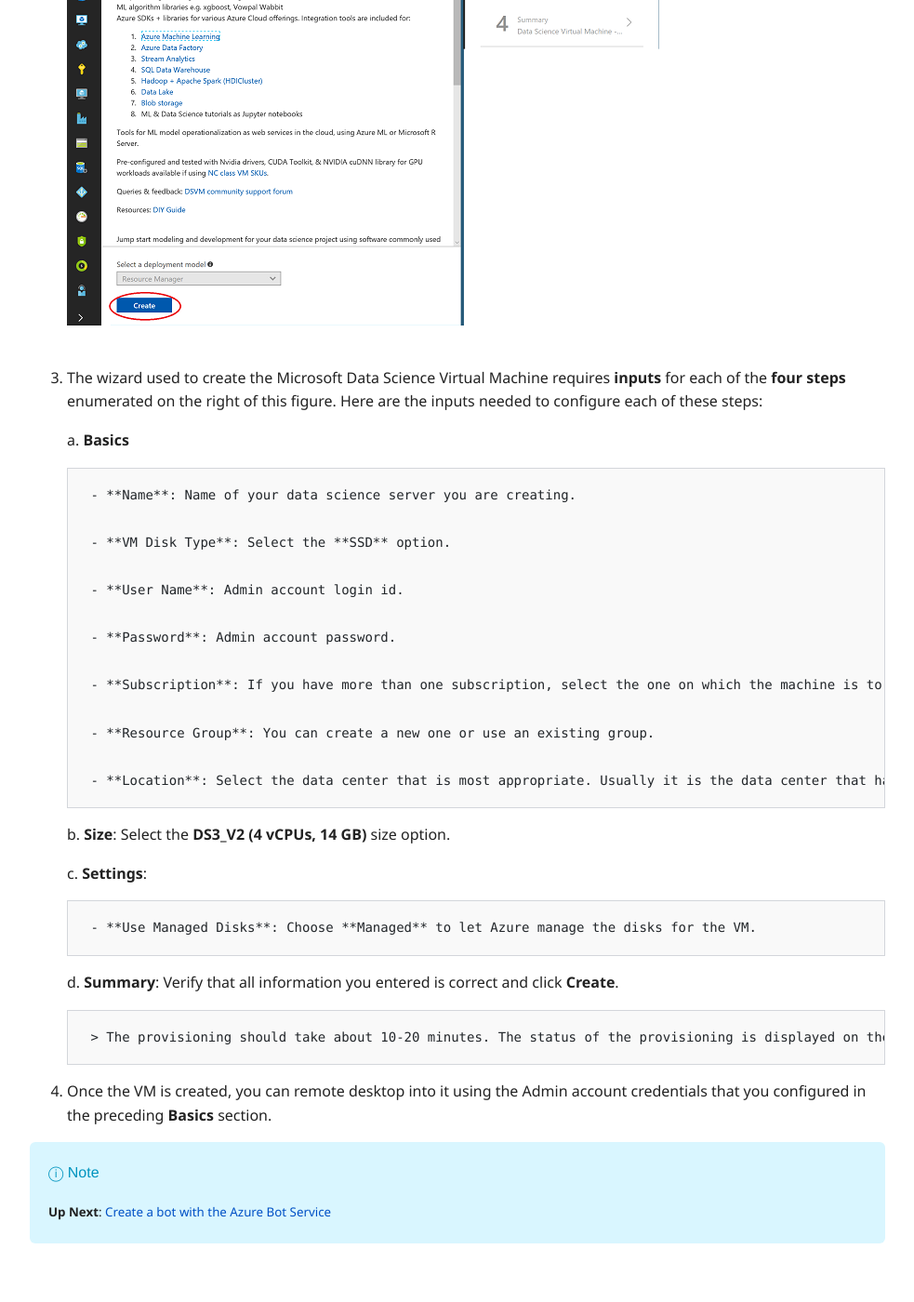
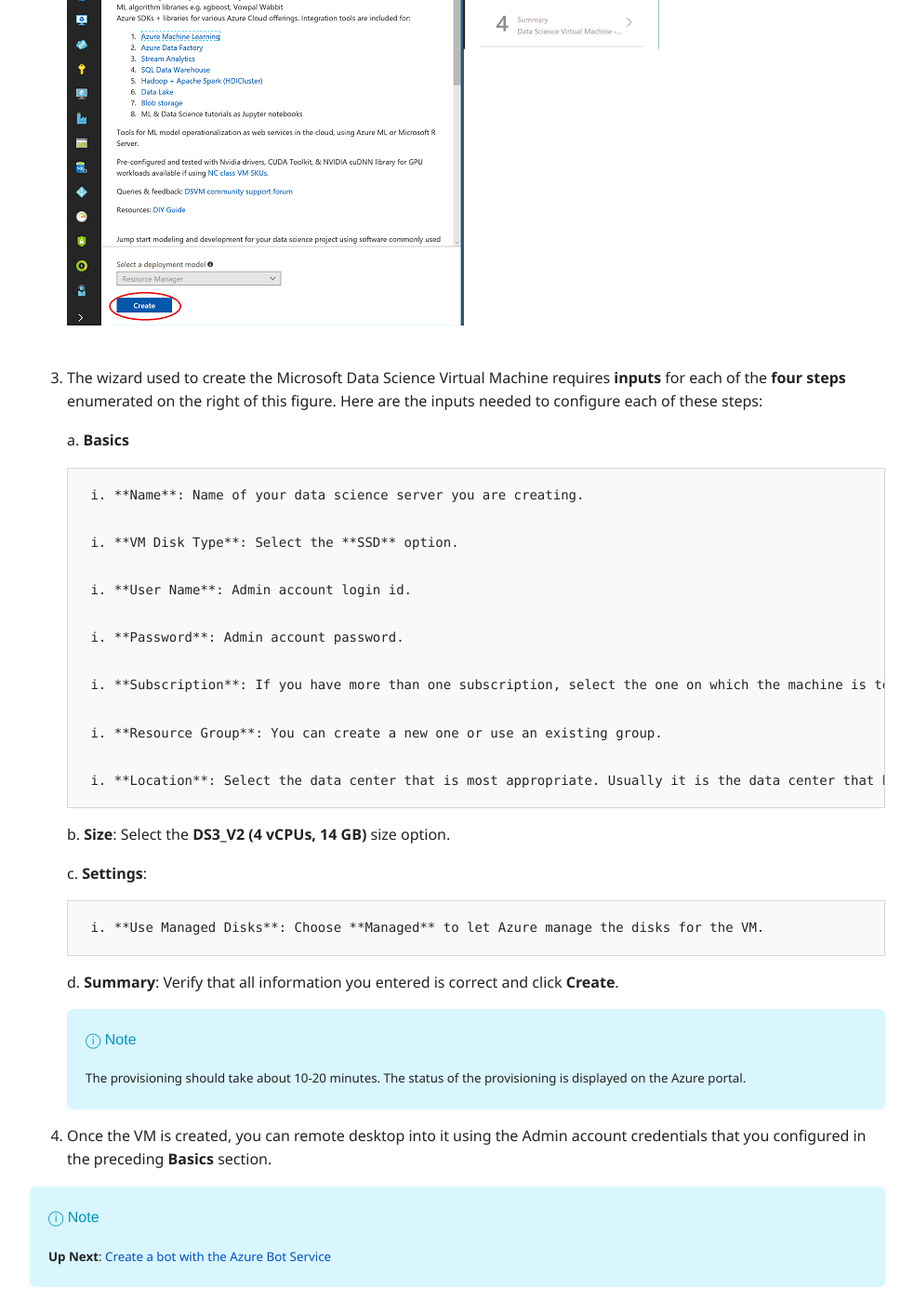
Before and after one commit to scook-valorem/bot-in-a-day, a Jekyll site: the page built from setup.md, in a window 1280 px wide and 1400 px high, scrolled down 1526 px. Shown: the whole window at 93% size, without its empty margins (243-1226 px from the left). Built offline with Jekyll 4.4.1, drawn with Linux system fonts in a browser that asks for light colours; nearby versions of some CDN libraries; before the commit the page ends 2879 px from its top, so only the background shows below that.

```diff
--- a/setup.md
+++ b/setup.md
@@ -20,7 +20,7 @@ We must obtain a Microsoft Account that we will use with our new Azure subscript
 
 1. If you already have an e-mail address, you can use your existing e-mail address with the signup form. If you do not have an e-mail address (or you wish to use an anonymous e-mail), you can click the **Get a new e-mail address** link.
 
-    > You may need to verify your identity using an automated SMS message.
+	> You may need to verify your identity using an automated SMS message.
 
 1. Once the signup form is completed, you will have a new Microsoft Account associated with a new or existing e-mail address.
 
@@ -34,7 +34,7 @@ The Azure free account offers $200 in credit to use on any Azure products for 30
 
 1. Complete the account signup form. You will be prompted to verify your identity using both a valid credit card and SMS message.
 
-    > Your credit card information is used for identity verification, but you will not be charged until you choose to upgrade.
+	> Your credit card information is used for identity verification, but you will not be charged until you choose to upgrade.
 
 ### Create a new Data Science Virtual Machine
 
@@ -44,35 +44,35 @@ The Microsoft Data Science Virtual Machine is a Windows Azure virtual machine (V
 
 1. Select the **Create** button at the bottom to be taken into a wizard.
 
-    ![configure-data-science-vm](./media/configure-data-science-virtual-machine.png)
+	![configure-data-science-vm](./media/configure-data-science-virtual-machine.png)
 
 1. The wizard used to create the Microsoft Data Science Virtual Machine requires **inputs** for each of the **four steps** enumerated on the right of this figure. Here are the inputs needed to configure each of these steps:
 
-    a. **Basics**
+	a. **Basics**
 
-        - **Name**: Name of your data science server you are creating.
+		i. **Name**: Name of your data science server you are creating.
 
-        - **VM Disk Type**: Select the **SSD** option.
+		i. **VM Disk Type**: Select the **SSD** option.
 
-        - **User Name**: Admin account login id.
+		i. **User Name**: Admin account login id.
 
-        - **Password**: Admin account password.
+		i. **Password**: Admin account password.
 
-        - **Subscription**: If you have more than one subscription, select the one on which the machine is to be created and billed.
+		i. **Subscription**: If you have more than one subscription, select the one on which the machine is to be created and billed.
 
-        - **Resource Group**: You can create a new one or use an existing group.
+		i. **Resource Group**: You can create a new one or use an existing group.
 
-        - **Location**: Select the data center that is most appropriate. Usually it is the data center that has most of your data or is closest to your physical location for fastest network access.
+		i. **Location**: Select the data center that is most appropriate. Usually it is the data center that has most of your data or is closest to your physical location for fastest network access.
 
-    b. **Size**: Select the **DS3_V2 (4 vCPUs, 14 GB)** size option.
+	b. **Size**: Select the **DS3_V2 (4 vCPUs, 14 GB)** size option.
 
-    c. **Settings**:
+	c. **Settings**:
 
-        - **Use Managed Disks**: Choose **Managed** to let Azure manage the disks for the VM.
+		i. **Use Managed Disks**: Choose **Managed** to let Azure manage the disks for the VM.
 
-    d. **Summary**: Verify that all information you entered is correct and click **Create**.
+	d. **Summary**: Verify that all information you entered is correct and click **Create**.
 
-        > The provisioning should take about 10-20 minutes. The status of the provisioning is displayed on the Azure portal.
+	> The provisioning should take about 10-20 minutes. The status of the provisioning is displayed on the Azure portal.
 
 1. Once the VM is created, you can remote desktop into it using the Admin account credentials that you configured in the preceding **Basics** section.
 
```
